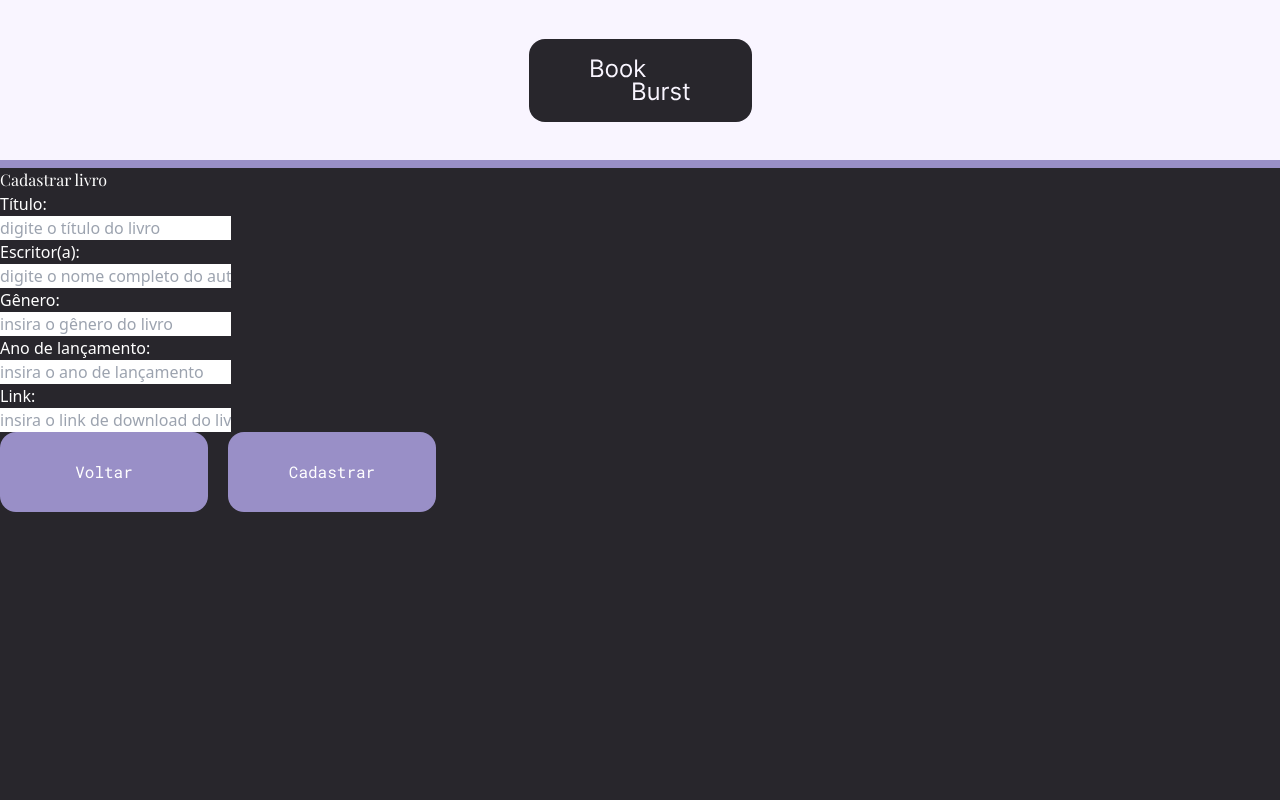
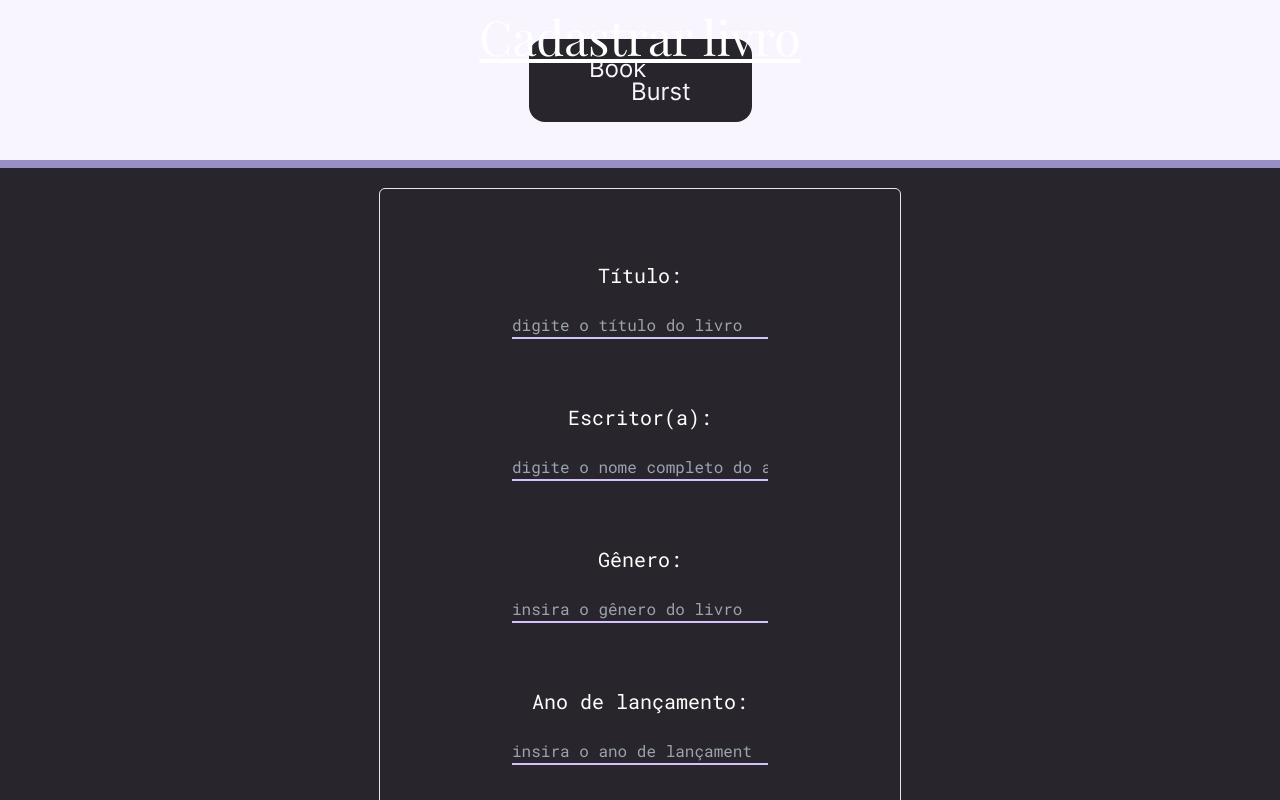
Before and after one commit to Gleison-dev/book-burst-frontend, a React (Vite) app: page /registerBook in a window 1280 px wide. Shown: the top 800 px of the page. Built offline with nearby package versions, Linux system fonts and the light colour scheme.

Commit message:
feat: stylzed register page

```diff
--- a/src/components/Register/index.jsx
+++ b/src/components/Register/index.jsx
@@ -4,35 +4,35 @@ import Button from "../Button/index";
 export default function Register() {
   return (
     <>
-      <section className="text-white">
+      <section className="flex justify-center items-center h-screen flex-col text-white">
         <div>
-          <h1 className="font-playfair">Cadastrar livro</h1>
+          <h1 className="font-playfair text-5xl underline">Cadastrar livro</h1>
         </div>
-        <form>
-          <label>Título:</label> <br />
-          <input type="text" placeholder="digite o título do livro" /> <br />
-          <label>Escritor(a):</label> <br />
-          <input
+        <form className="flex justify-around items-center flex-col font-roboto_mono mt-32 border p-8 rounded-md">
+          <label className="mt-10 text-xl">Título:</label> <br />
+          <input className="bg-preto border-b-2 w-64 outline-none border-roxo_claro" type="text" placeholder="digite o título do livro" /> <br />
+          <label className="mt-10 text-xl">Escritor(a):</label> <br />
+          <input className="bg-preto border-b-2 w-64 outline-none border-roxo_claro"
             type="text"
             placeholder="digite o nome completo do autor(a)"
           />{" "}
           <br />
-          <label>Gênero:</label> <br />
-          <input type="text" placeholder="insira o gênero do livro" /> <br />
-          <label>Ano de lançamento:</label> <br />
-          <input type="number" placeholder="insira o ano de lançamento" />{" "}
+          <label className="mt-10 text-xl">Gênero:</label> <br />
+          <input className="bg-preto border-b-2 w-64 outline-none border-roxo_claro" type="text" placeholder="insira o gênero do livro" /> <br />
+          <label className="mt-10 text-xl">Ano de lançamento:</label> <br />
+          <input className="bg-preto border-b-2 w-64 outline-none border-roxo_claro" type="number" placeholder="insira o ano de lançamento" />{" "}
           <br />
-          <label>Link:</label> <br />
-          <input
+          <label className="mt-10 text-xl">Link:</label> <br />
+          <input className="bg-preto border-b-2 w-64 outline-none border-roxo_claro"
             type="text"
             placeholder="insira o link de download do livro"
           />{" "}
           <br />
-          <div>
+          <div className="mt-20">
             <Link to="/">
-              <Button text="Voltar"/>
+              <Button text="Voltar" />
             </Link>
-            <Button text="Cadastrar"/>
+            <Button text="Cadastrar" />
           </div>
         </form>
       </section>
```
